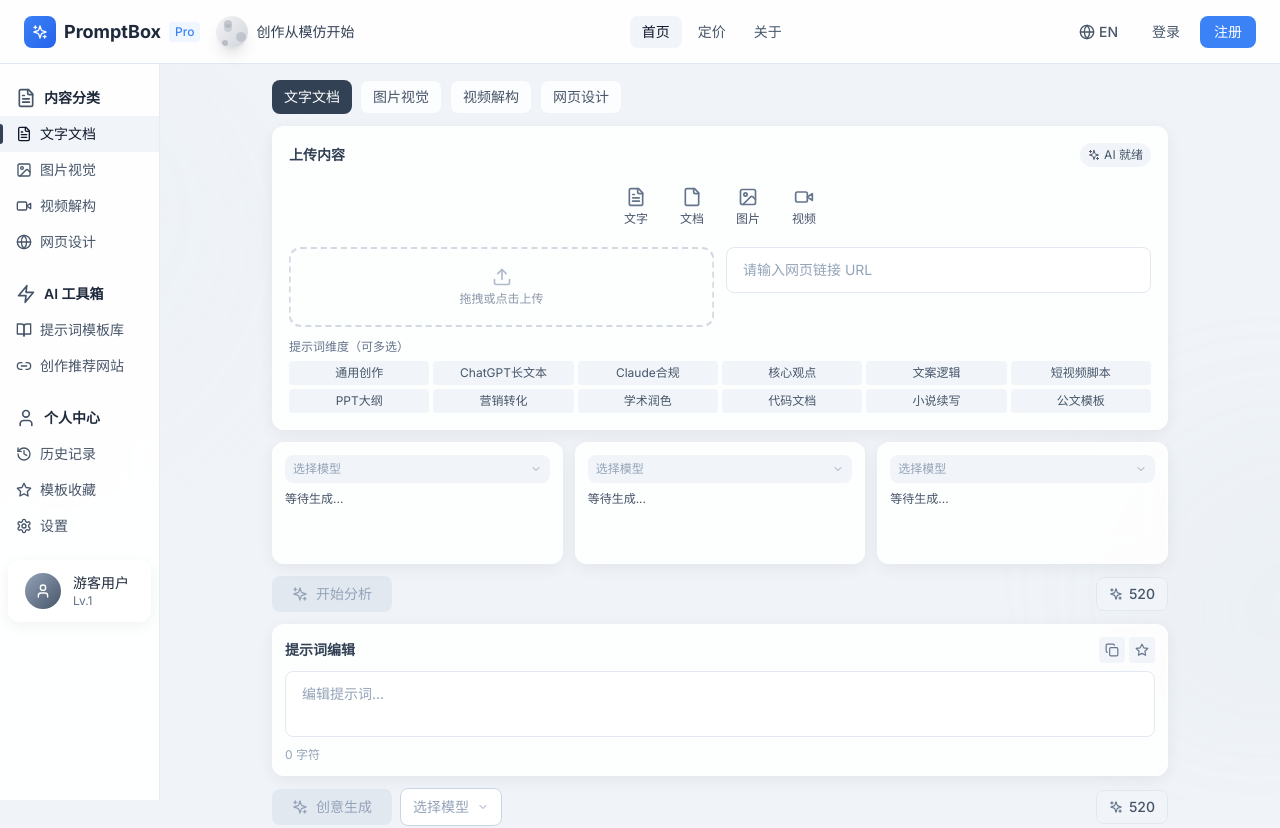
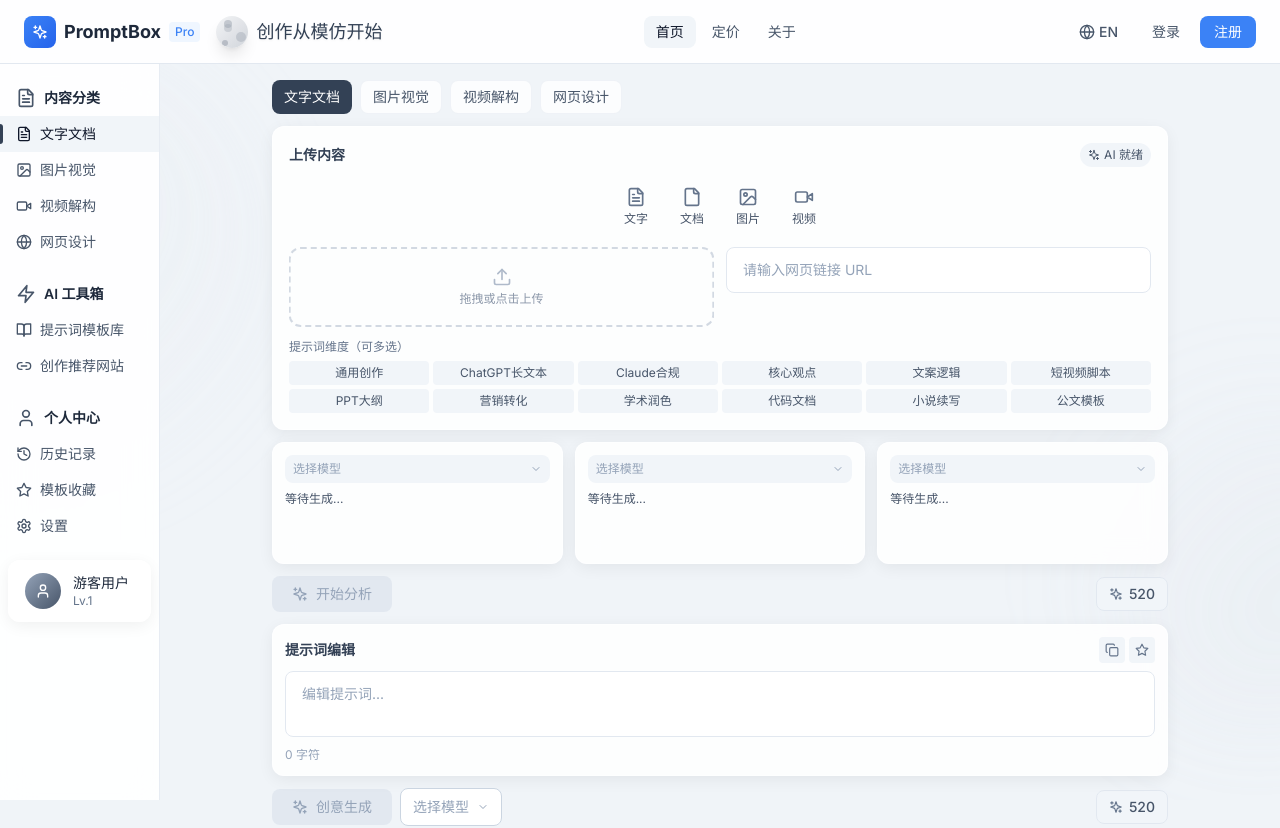
Before and after one commit to oxygen02/promptbox, a Next.js app: page / in a window 1280 px wide. Shown: the top 828 px of the page. Built offline with nearby package versions, Linux system fonts and the light colour scheme.

Commit message:
fix: Slogan font size 2x

```diff
--- a/src/components/Header.tsx
+++ b/src/components/Header.tsx
@@ -53,7 +53,7 @@ export default function Header() {
                 <div className="absolute bottom-2 left-6 w-1.6 h-1.6 rounded-full bg-gray-400/40"></div>
               </div>
             </div>
-            <span className="text-sm font-medium text-slate-700 drop-shadow-sm">创作从模仿开始</span>
+            <span className="text-lg font-medium text-slate-700 drop-shadow-sm">创作从模仿开始</span>
           </div>
         </div>
 
```
